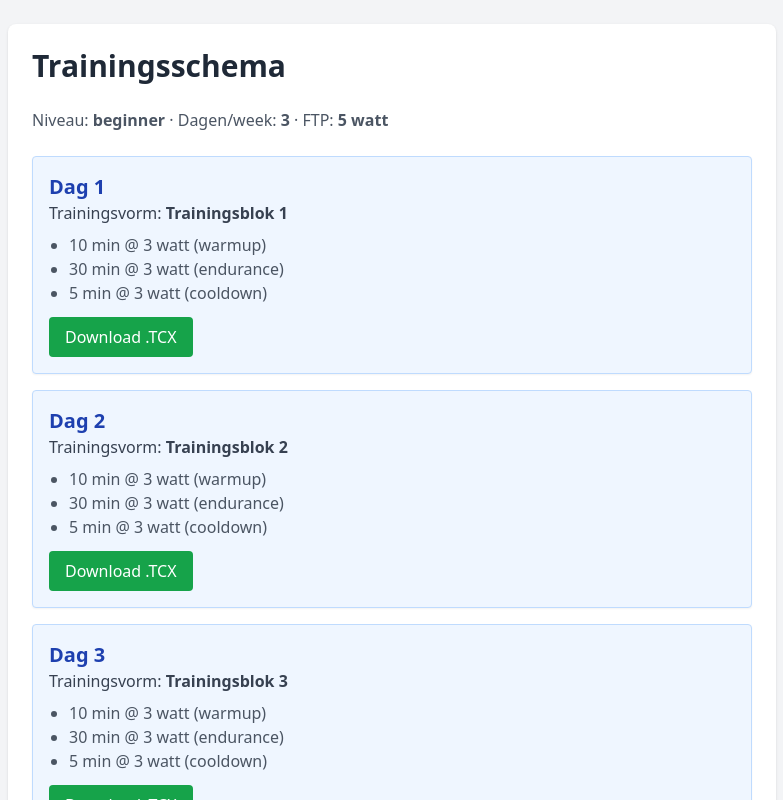
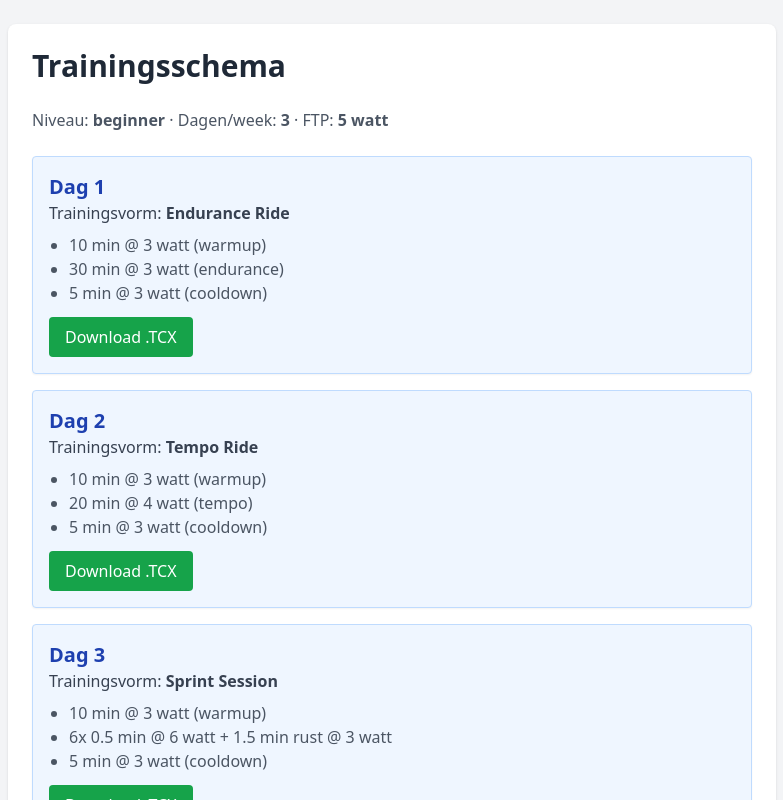
Before and after one commit to piekenverdienen/def-cyclo, a React (Vite) app: page / in a window 1280 px wide. Both pictures are taken after typing "5" into the empty fields and a click on the button "Genereer Schema". Shown: the top 800 px of the page, without its empty margins (248-1031 px from the left). Built offline with nearby package versions, Linux system fonts and the light colour scheme; the HTML template or start-up script is replaced by a standard one.

Commit message:
feat: expand workout templates and rotate

```diff
--- a/src/SchemaView.jsx
+++ b/src/SchemaView.jsx
@@ -1,29 +1,130 @@
 function generateSchema({ level, days, ftp }) {
   const planByLevel = {
     beginner: [
-      { type: 'warmup', minutes: 10, factor: 0.55 },
-      { type: 'endurance', minutes: 30, factor: 0.65 },
-      { type: 'cooldown', minutes: 5, factor: 0.5 },
+      {
+        title: 'Endurance Ride',
+        blocks: [
+          { type: 'warmup', minutes: 10, factor: 0.55 },
+          { type: 'endurance', minutes: 30, factor: 0.65 },
+          { type: 'cooldown', minutes: 5, factor: 0.5 },
+        ],
+      },
+      {
+        title: 'Tempo Ride',
+        blocks: [
+          { type: 'warmup', minutes: 10, factor: 0.55 },
+          { type: 'tempo', minutes: 20, factor: 0.75 },
+          { type: 'cooldown', minutes: 5, factor: 0.5 },
+        ],
+      },
+      {
+        title: 'Sprint Session',
+        blocks: [
+          { type: 'warmup', minutes: 10, factor: 0.55 },
+          { type: 'sprint', minutes: 0.5, factor: 1.2, repeats: 6, rest: 1.5, restFactor: 0.5 },
+          { type: 'cooldown', minutes: 5, factor: 0.5 },
+        ],
+      },
+      {
+        title: 'Threshold Intervals',
+        blocks: [
+          { type: 'warmup', minutes: 10, factor: 0.55 },
+          { type: 'threshold', minutes: 8, factor: 0.9, repeats: 3, rest: 4, restFactor: 0.6 },
+          { type: 'cooldown', minutes: 5, factor: 0.5 },
+        ],
+      },
     ],
     intermediate: [
-      { type: 'warmup', minutes: 10, factor: 0.6 },
-      { type: 'interval', minutes: 5, factor: 1.05, repeats: 4, rest: 3, restFactor: 0.6 },
-      { type: 'cooldown', minutes: 5, factor: 0.5 },
+      {
+        title: 'Endurance Ride',
+        blocks: [
+          { type: 'warmup', minutes: 10, factor: 0.6 },
+          { type: 'endurance', minutes: 40, factor: 0.7 },
+          { type: 'cooldown', minutes: 5, factor: 0.5 },
+        ],
+      },
+      {
+        title: 'Tempo Ride',
+        blocks: [
+          { type: 'warmup', minutes: 10, factor: 0.6 },
+          { type: 'tempo', minutes: 30, factor: 0.8 },
+          { type: 'cooldown', minutes: 5, factor: 0.5 },
+        ],
+      },
+      {
+        title: 'Sprint Session',
+        blocks: [
+          { type: 'warmup', minutes: 10, factor: 0.6 },
+          { type: 'sprint', minutes: 0.5, factor: 1.3, repeats: 8, rest: 1.5, restFactor: 0.5 },
+          { type: 'cooldown', minutes: 5, factor: 0.5 },
+        ],
+      },
+      {
+        title: 'Threshold Intervals',
+        blocks: [
+          { type: 'warmup', minutes: 10, factor: 0.6 },
+          { type: 'threshold', minutes: 10, factor: 0.95, repeats: 4, rest: 4, restFactor: 0.6 },
+          { type: 'cooldown', minutes: 5, factor: 0.5 },
+        ],
+      },
     ],
     advanced: [
-      { type: 'warmup', minutes: 10, factor: 0.65 },
-      { type: 'interval', minutes: 6, factor: 1.1, repeats: 5, rest: 3, restFactor: 0.6 },
-      { type: 'cooldown', minutes: 5, factor: 0.5 },
+      {
+        title: 'Endurance Ride',
+        blocks: [
+          { type: 'warmup', minutes: 10, factor: 0.65 },
+          { type: 'endurance', minutes: 50, factor: 0.75 },
+          { type: 'cooldown', minutes: 5, factor: 0.5 },
+        ],
+      },
+      {
+        title: 'Tempo Ride',
+        blocks: [
+          { type: 'warmup', minutes: 10, factor: 0.65 },
+          { type: 'tempo', minutes: 40, factor: 0.85 },
+          { type: 'cooldown', minutes: 5, factor: 0.5 },
+        ],
+      },
+      {
+        title: 'Sprint Session',
+        blocks: [
+          { type: 'warmup', minutes: 10, factor: 0.65 },
+          { type: 'sprint', minutes: 0.5, factor: 1.4, repeats: 10, rest: 1, restFactor: 0.55 },
+          { type: 'cooldown', minutes: 5, factor: 0.5 },
+        ],
+      },
+      {
+        title: 'Threshold Intervals',
+        blocks: [
+          { type: 'warmup', minutes: 10, factor: 0.65 },
+          { type: 'threshold', minutes: 12, factor: 1.0, repeats: 4, rest: 3, restFactor: 0.65 },
+          { type: 'cooldown', minutes: 5, factor: 0.5 },
+        ],
+      },
     ],
   };
 
   const schema = [];
+  const templates = planByLevel[level];
   for (let i = 0; i < days; i++) {
-    const baseBlocks = planByLevel[level];
+    const template = templates[i % templates.length];
+    const week = Math.floor(i / templates.length);
+
+    const blocks = template.blocks.map((b) => {
+      if (typeof b.repeats === 'number') {
+        return {
+          ...b,
+          repeats: b.repeats + week,
+          rest: Math.max(1, b.rest - week * 0.5),
+        };
+      }
+      return { ...b };
+    });
+
     schema.push({
       day: `Dag ${i + 1}`,
-      title: `Trainingsblok ${i + 1}`,
-      blocks: baseBlocks,
+      title: template.title,
+      blocks,
     });
   }
   return schema;
@@ -33,7 +134,7 @@ function generateTcxWorkout(title, blocks, ftp) {
   const steps = [];
 
   blocks.forEach((block, index) => {
-    if (block.type === 'interval') {
+    if (typeof block.repeats === 'number') {
       for (let i = 0; i < block.repeats; i++) {
         steps.push({
           name: `Interval ${i + 1}`,
@@ -109,7 +210,7 @@ export default function SchemaView({ intake, onUpdateFtp }) {
               <ul className="list-disc ml-5 text-gray-600">
                 {item.blocks.map((b, i) => (
                   <li key={i}>
-                    {b.type === 'interval'
+                    {typeof b.repeats === 'number'
                       ? `${b.repeats}x ${b.minutes} min @ ${Math.round(intake.ftp * b.factor)} watt + ${b.rest} min rust @ ${Math.round(intake.ftp * b.restFactor)} watt`
                       : `${b.minutes} min @ ${Math.round(intake.ftp * b.factor)} watt (${b.type})`}
                   </li>
```
